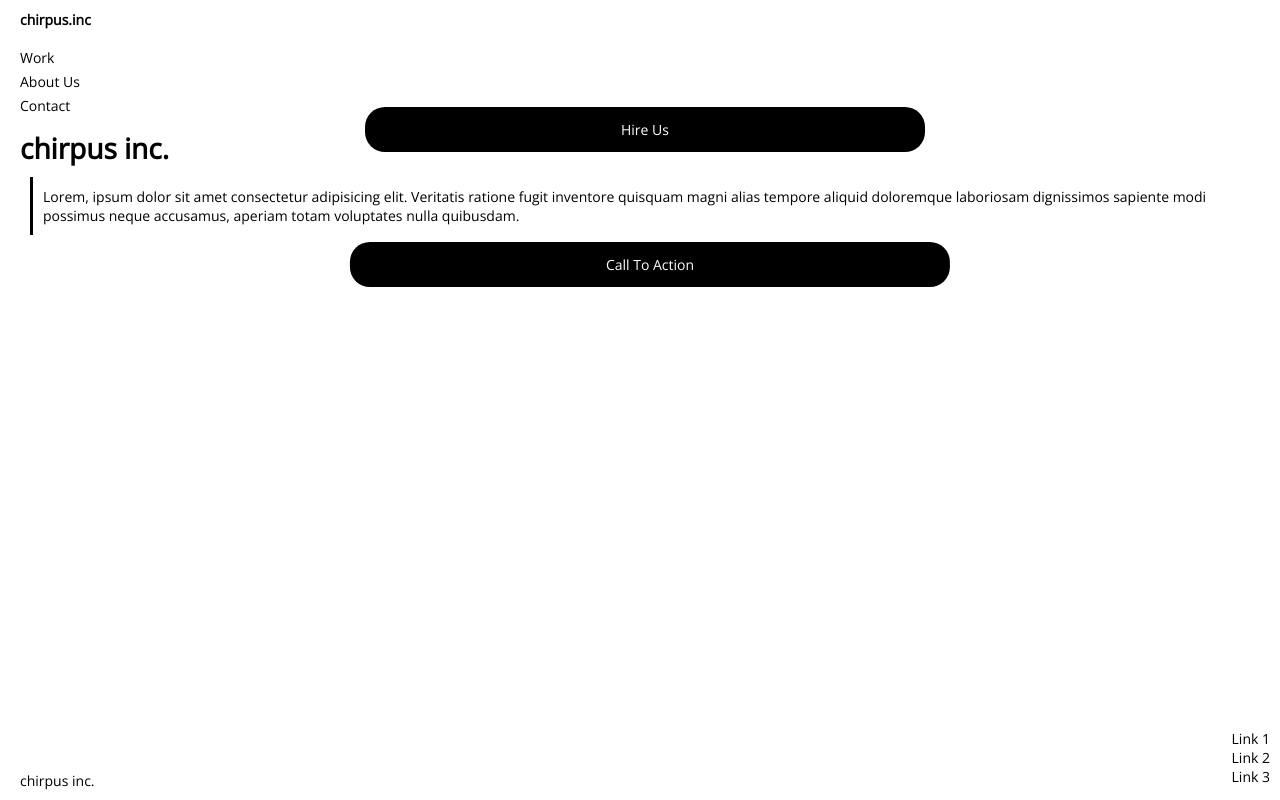
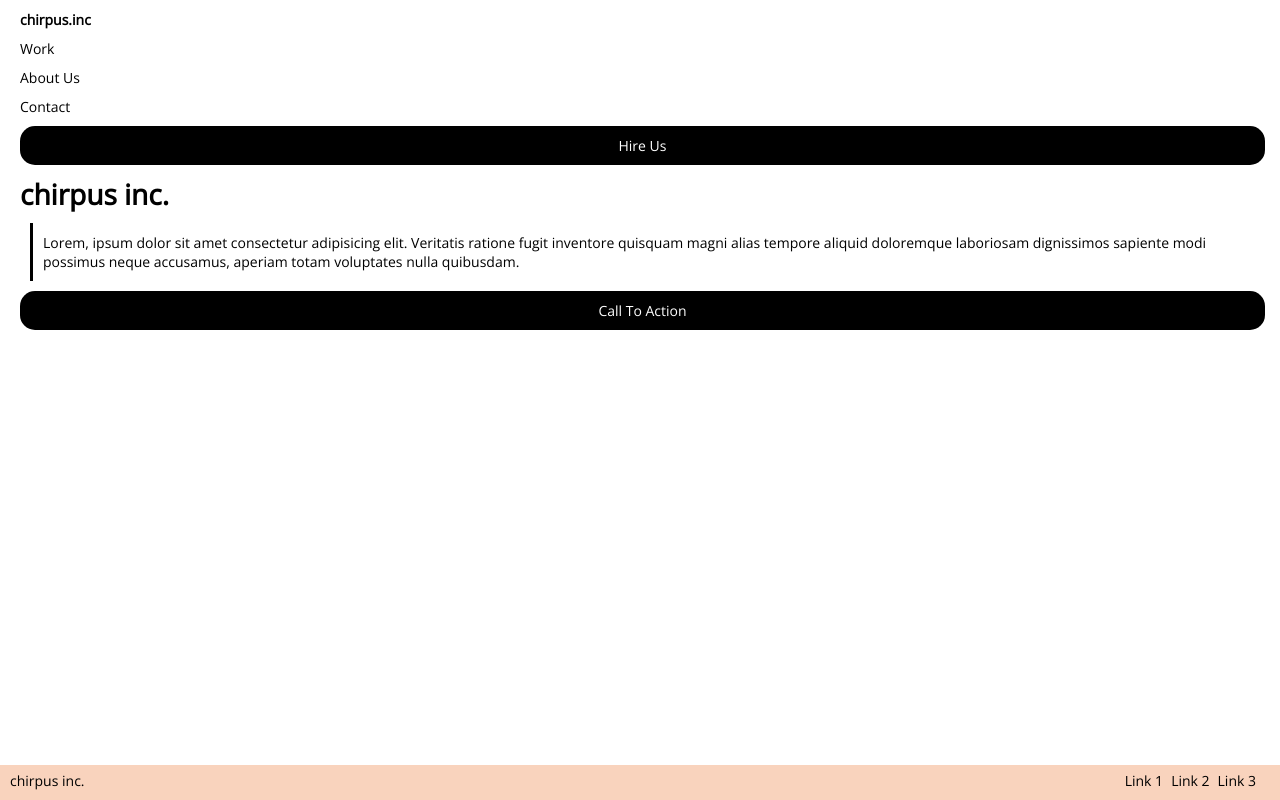
Before and after one commit to sethkasten/lab1, a plain HTML site: page index.html in a window 1280 px wide. Drawn offline with nearby package versions, Linux system fonts and the light colour scheme.

Commit message:
finished most of pt 1

```diff
--- a/index.html
+++ b/index.html
@@ -19,7 +19,7 @@
         <a href="#">chirpus.inc</a>
       </h1>
       <nav>
-        <ul class="topnavcontainer">
+        <ul">
           <div class="navlinks">
             <li class="topnavli">
               <a href="#">Work</a>
@@ -55,16 +55,16 @@
       <div class="footer">
         <p class="footer-element1">chirpus inc.</p>
         <nav class="footer-element1">
-          <ul>
-            <div class="navlinks">
+          <ul class="footer-list">
+            <div class="bottom-navlinks">
               <li>
-                <a href="#">Link 1</a>
+                <a href="#" class="bottom-link">Link 1</a>
               </li>
               <li>
-                <a href="#">Link 2</a>
+                <a href="#" class="bottom-link">Link 2</a>
               </li>
               <li>
-                <a href="#">Link 3</a>
+                <a href="#" class="bottom-link">Link 3</a>
               </li>
             </div>
           </ul>
--- a/style.css
+++ b/style.css
@@ -1,20 +1,24 @@
 /* Resets */
-body,
 h1,
 h2,
 h3,
+header,
+main,
 p {
   margin: 10px;
   padding: 0;
   font-family: "Open Sans", sans-serif;
   font-size: 14px;
 }
+body {
+  margin: 0px;
+}
 
 a:link,
 a:hover,
 a:visited {
   text-decoration: none;
-  color: black;
+  color: #000;
 }
 
 h1 {
@@ -29,17 +33,11 @@ h2 {
   text-decoration: none;
   list-style-type: none;
   margin: 0;
-}
-
-.navcontainer {
-  margin: 0px 0px 50px 10px;
-  display: flex;
-  flex-direction: column;
-  justify-content: space-between;
+  padding: 0;
 }
 
 .topnavli {
-  padding: 5px 0px 0px 10px;
+  padding: 10px 0px 0px 10px;
 }
 
 ul {
@@ -50,51 +48,74 @@ a.button:link,
 a.button:visited,
 a.button:hover,
 a.button:active {
-  background-color: black;
-  color: white;
+  background-color: #000;
+  color: #fff;
 }
 
 .button {
-  padding: 1vw 20vw;
-  background-color: black;
-  border-radius: 20px;
+  padding: 10px;
+  background-color: #000;
+  border-radius: 15px;
+  text-align: center;
+  display: block;
+  margin-right: 15px;
 }
 
 .button-container {
-  left: 50%;
-  transform: translateX(-50%);
-  position: absolute;
+  width: 100%;
 }
 
 .lorem {
   margin-left: 20px;
-  border-left: black 3px solid;
+  border-left: #000 3px solid;
   padding: 10px;
 }
 
 .footer {
   position: fixed;
   width: 100%;
+  height: 35px;
   text-align: center;
   z-index: 2;
   padding: 0px;
+  margin: 0;
   bottom: 0;
-  display: flex;
+  background-color: rgba(247, 193, 162, 0.7);
 }
 
 .footer-element1 {
   justify-content: space-evenly;
   position: absolute;
   bottom: 0;
+  padding: 0;
 }
 
 nav.footer-element1 {
   right: 0;
-  display: flex;
   margin-right: 20px;
-  flex-direction: row;
 }
 
-nav.footer-element1.navlinks {
-  flex-direction: row;
+.bottom-navlinks {
+  display: flex;
+  text-decoration: none;
+  list-style-type: none;
+  margin: 0;
+  padding: 0;
+  justify-content: space-between;
 }
+
+.footer-list {
+  margin-bottom: 10px;
+  padding: 0;
+}
+
+footer {
+  margin: 0;
+  font-family: "Open Sans", sans-serif;
+  font-size: 14px;
+}
+
+.bottom-link {
+  justify-content: space-between;
+  padding: 4px;
+}
```
